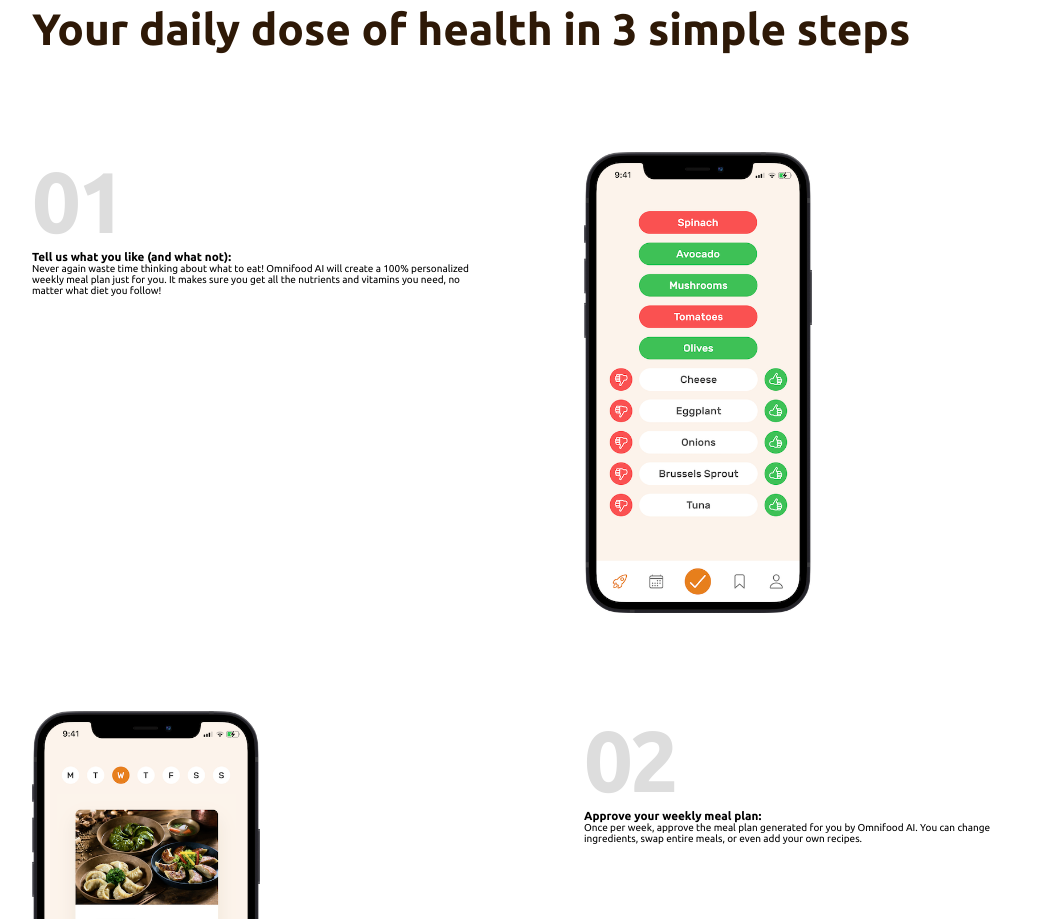
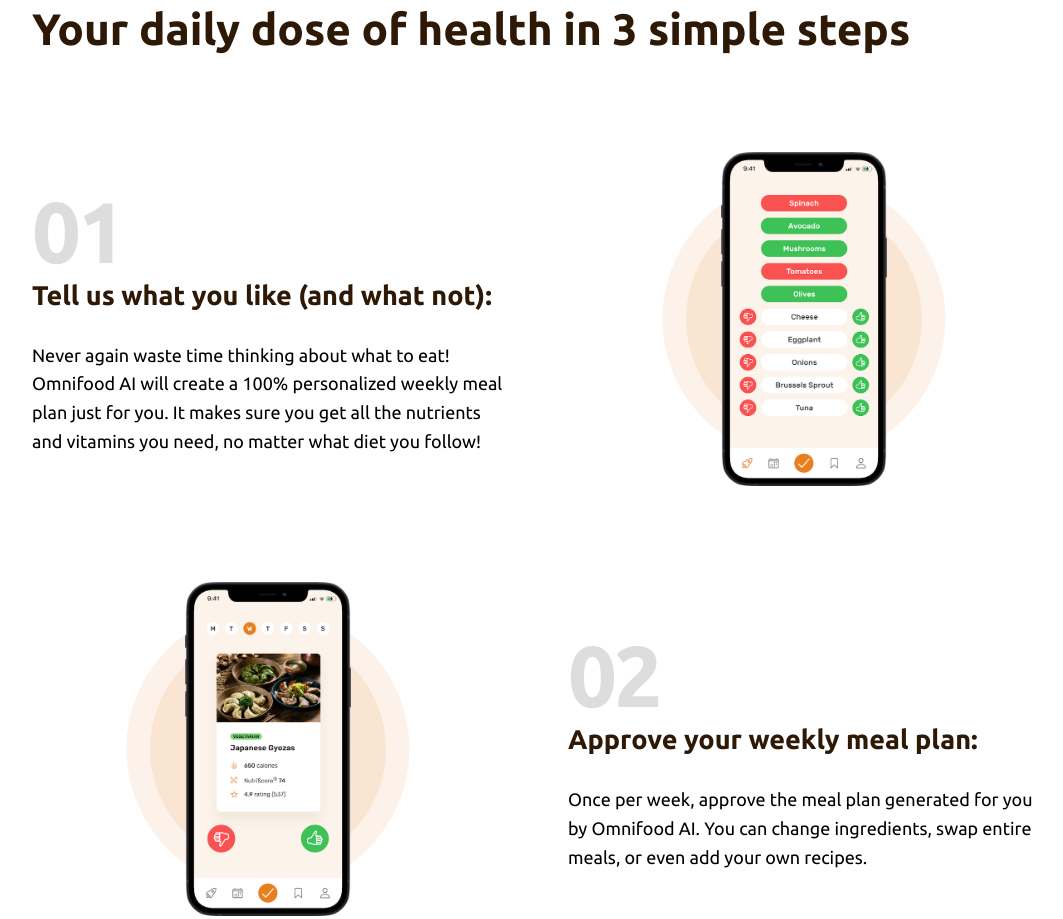
Before and after one commit to shivPosted/Mega-Project-Omnifood, a plain HTML site: page index.html in a window 1280 px wide. Shown: the part 885-1804 px from the top of the page, without its empty margins (104-1167 px from the left). Drawn offline with Linux system fonts and the light colour scheme.

Commit message:
Day3 Building the How-to section final part

```diff
--- a/css/style.css
+++ b/css/style.css
@@ -146,6 +146,13 @@
   margin: 1.6rem 0 9.6rem 0;
   line-height: 1.2;
 }
+h3 {
+  color: #2e1907;
+  font-size: 2.7rem;
+  font-weight: 700;
+  margin-bottom: 3rem;
+  /* letter-spacing: -0.5px; */
+}
 .grid {
   display: grid;
   gap: 9.6rem;
@@ -153,6 +160,7 @@
 
 .grid--2-col {
   grid-template-columns: repeat(2, 1fr);
+  column-gap: 6.4rem;
 }
 
 .step-number {
@@ -162,6 +170,9 @@
   letter-spacing: -3px;
 }
 
+.grid--center-v {
+  align-items: center;
+}
 /*********************************/
 /*Hero Section*/
 /*********************************/
@@ -225,16 +236,53 @@
 /*How-to Section*/
 /*********************************/
 .app-image {
-  width: 50%;
+  width: 35%;
 }
 .Section-how-to > p {
   font-size: 1.6rem;
   text-transform: uppercase;
   color: #e67e22;
   letter-spacing: 0.5px;
-  font-weight: 800;
+  font-weight: 700;
 }
-
+.how-to-image {
+  display: flex;
+  justify-content: center;
+  position: relative;
+}
 .Section-how-to {
   padding: 9.6rem;
 }
+
+.how-to-details {
+  font-size: 1.8rem;
+  line-height: 1.6;
+}
+
+.how-to-image::before,
+.how-to-image::after {
+  content: "";
+  display: block;
+  display: block;
+  position: absolute;
+  border-radius: 50%;
+  top: 50%;
+  left: 50%;
+  transform: translate(-50%, -50%);
+}
+.how-to-image::before {
+  /*********************************/
+  /*Important trick to make blocks behind the image*/
+  /*********************************/
+  /*60% of parent's width*/
+  padding-bottom: 60%;
+  width: 60%;
+  background-color: #fdf2e9;
+  z-index: -2;
+}
+.how-to-image::after {
+  width: 50%;
+  padding-bottom: 50%;
+  background-color: #fae5d3;
+  z-index: -1;
+}
--- a/index.html
+++ b/index.html
@@ -65,7 +65,7 @@
     <section class="Section-how-to container">
       <p>how it works</p>
       <h2>Your daily dose of health in 3 simple steps</h2>
-      <div class="grid grid--2-col">
+      <div class="grid grid--2-col grid--center-v">
         <div class="how-text-box">
           <p class="step-number">01</p>
           <h3>Tell us what you like (and what not):</h3>
```
